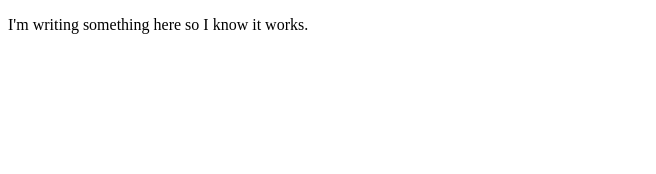
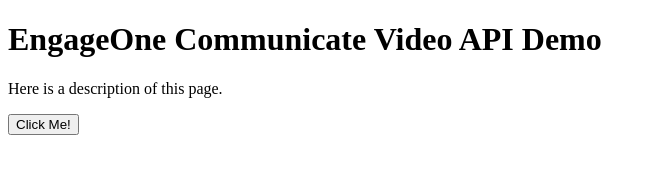
Before and after one commit to sarahwarren0922/sarahwarren0922.github.io, a plain HTML site: page index.html in a window 1280 px wide. Shown: the whole page, without its empty margins (0-656 px from the left). Drawn offline with Linux system fonts and the light colour scheme; no server answers.

Commit message:
Update index.html

```diff
--- a/index.html
+++ b/index.html
@@ -10,7 +10,9 @@
 
 <body>
     <script src="./SarahJS.js"></script>
-    <p>I'm writing something here so I know it works.</p>
+    <h1>EngageOne Communicate Video API Demo</h1>
+    <p>Here is a description of this page.</p>
+    <button type="button">Click Me!</button>
 </body>
 
 </html>
```
